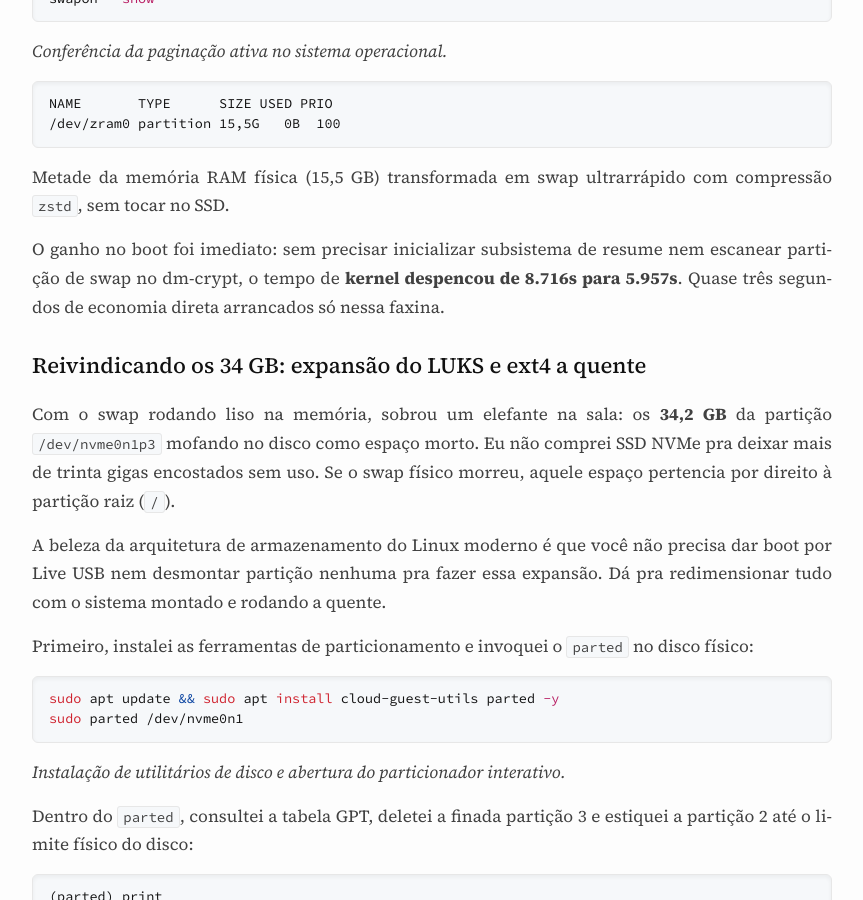
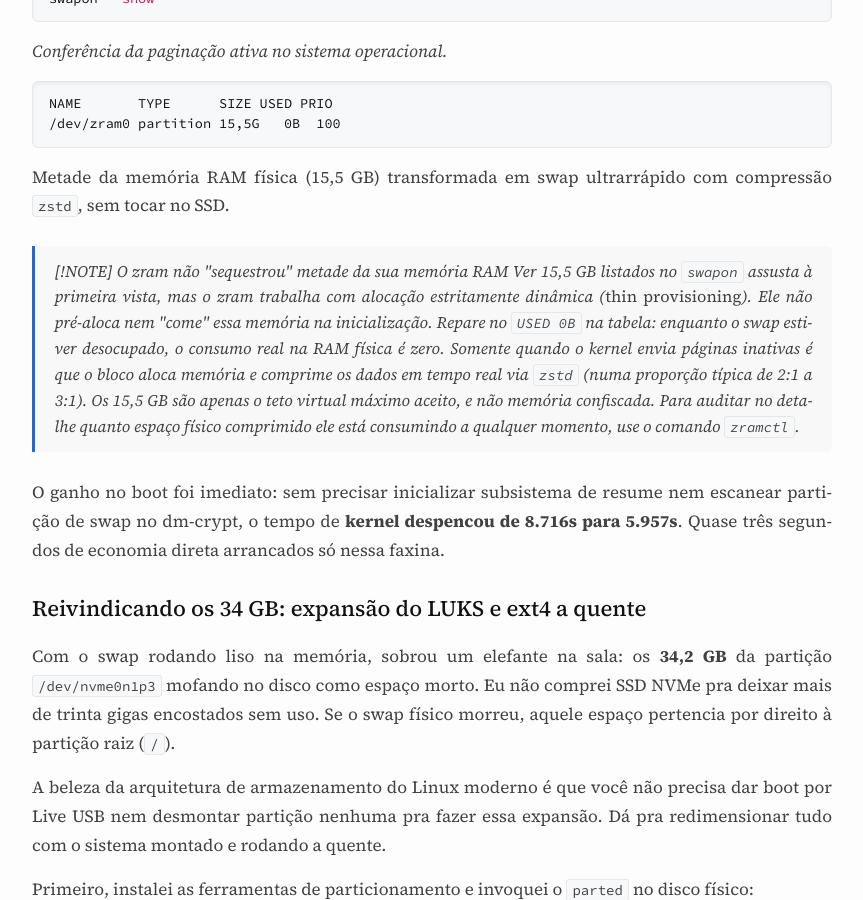
Before and after one commit to vndmtrx/vndmtrx.github.io, a Jekyll site: the page built from _posts/2026-09-10-otimizacao-boot-luks.md, in a window 1280 px wide and 900 px high, scrolled down 12558 px. Shown: the whole window, without its empty margins (208-1071 px from the left). Built offline with Jekyll 4.4.1, drawn with Linux system fonts in a browser that asks for light colours; nearby versions of some CDN libraries.

Commit message:
Adiciona callout esclarecendo alocacao de memoria do zram

```diff
--- a/_posts/2026-09-10-otimizacao-boot-luks.md
+++ b/_posts/2026-09-10-otimizacao-boot-luks.md
@@ -389,6 +389,9 @@ NAME       TYPE      SIZE USED PRIO
 
 Metade da memória RAM física (15,5 GB) transformada em swap ultrarrápido com compressão `zstd`, sem tocar no SSD.
 
+> [!NOTE] O zram não "sequestrou" metade da sua memória RAM
+> Ver 15,5 GB listados no `swapon` assusta à primeira vista, mas o zram trabalha com alocação estritamente dinâmica (*thin provisioning*). Ele não pré-aloca nem "come" essa memória na inicialização. Repare no `USED 0B` na tabela: enquanto o swap estiver desocupado, o consumo real na RAM física é zero. Somente quando o kernel envia páginas inativas é que o bloco aloca memória e comprime os dados em tempo real via `zstd` (numa proporção típica de 2:1 a 3:1). Os 15,5 GB são apenas o teto virtual máximo aceito, e não memória confiscada. Para auditar no detalhe quanto espaço físico comprimido ele está consumindo a qualquer momento, use o comando `zramctl`.
+
 O ganho no boot foi imediato: sem precisar inicializar subsistema de resume nem escanear partição de swap no dm-crypt, o tempo de **kernel despencou de 8.716s para 5.957s**. Quase três segundos de economia direta arrancados só nessa faxina.
 
 ### Reivindicando os 34 GB: expansão do LUKS e ext4 a quente
```
